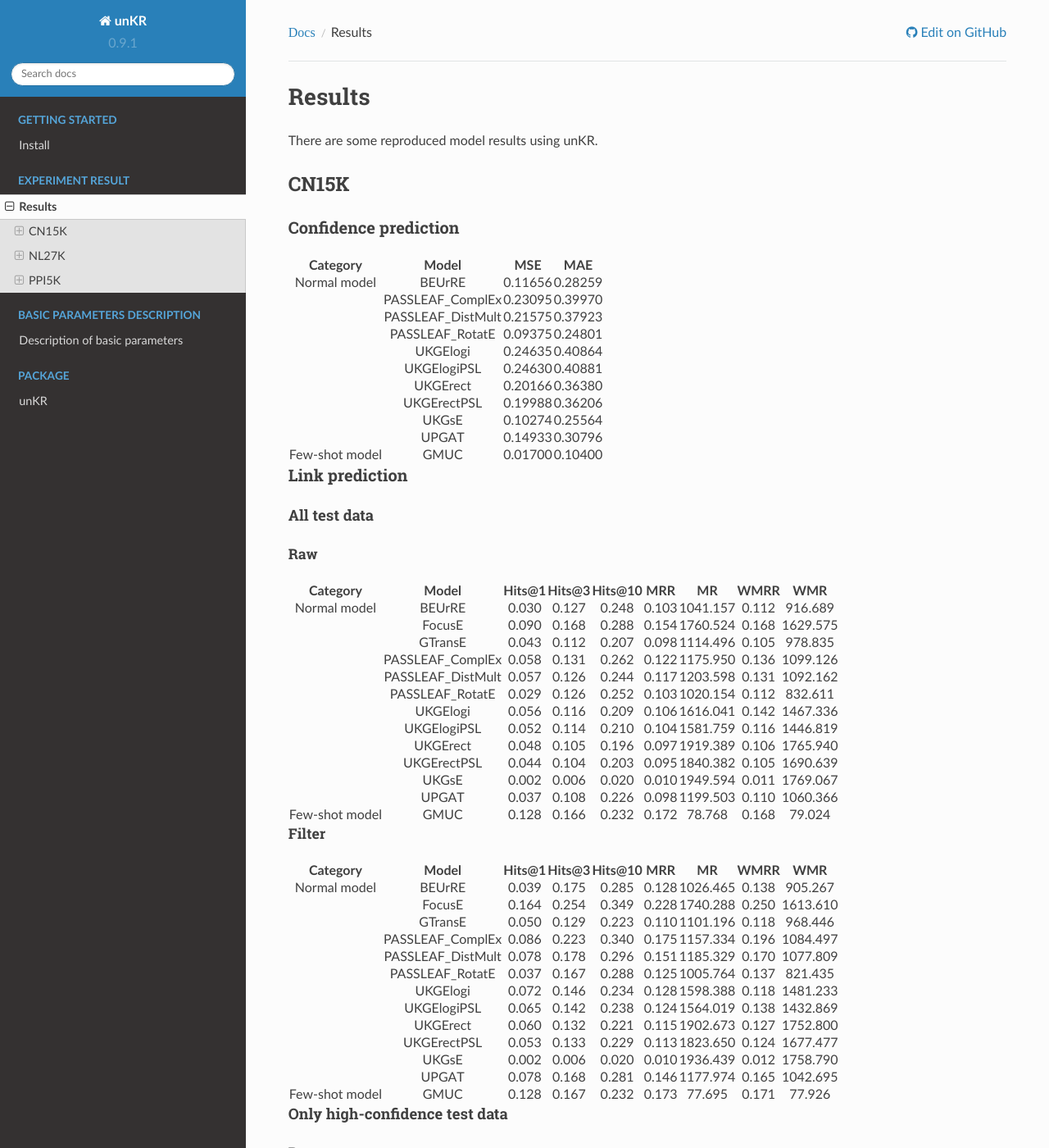
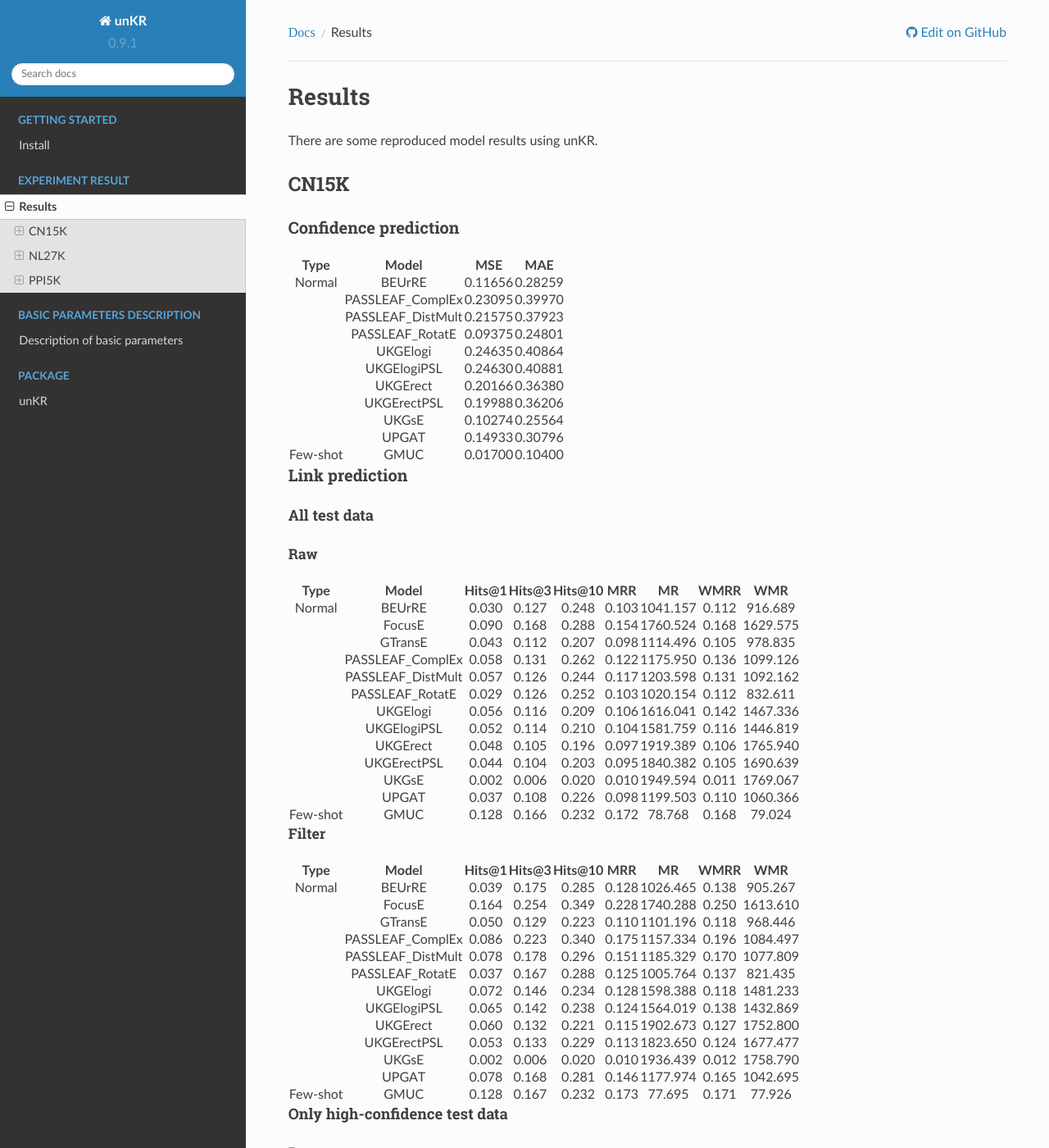
Before and after one commit to seucoin/unKR, a Sphinx documentation site: the page built from docs/source/result.md, in a window 1280 px wide and 1400 px high. Shown: the whole window at 82% size. Built offline with Sphinx 7.4.7 and the Read the Docs theme 2.0.0, drawn with Linux system fonts in a browser that asks for light colours; pages that are not in the unit, such as notebooks, are missing from menus; some of the changed text lies outside the part shown.

Commit message:
update result

```diff
--- a/docs/source/result.md
+++ b/docs/source/result.md
@@ -7,7 +7,7 @@ There are some reproduced model results using unKR.
 <table>
     <thead>
     <tr>
-        <th>Category</th>
+        <th>Type</th>
         <th>Model</th>
         <th>MSE</th>
         <th>MAE</th>
@@ -15,7 +15,7 @@ There are some reproduced model results using unKR.
     </thead>
     <tbody align="center" valign="center">
     <tr>
-        <td rowspan="10">Normal model</td>
+        <td rowspan="10">Normal</td>
         <td>BEUrRE</td>
         <td>0.11656 </td>
         <td>0.28259 </td>
@@ -66,7 +66,7 @@ There are some reproduced model results using unKR.
         <td>0.30796 </td>
     </tr>
     <tr>
-        <td>Few-shot model</td>
+        <td>Few-shot</td>
         <td>GMUC</td>
         <td>0.01700 </td>
         <td>0.10400</td>
@@ -82,7 +82,7 @@ There are some reproduced model results using unKR.
 <table>
     <thead>
     <tr>
-        <th>Category</th>
+        <th>Type</th>
         <th>Model</th>
         <th>Hits@1</th>
         <th>Hits@3</th>
@@ -95,7 +95,7 @@ There are some reproduced model results using unKR.
     </thead>
     <tbody align="center" valign="center">
     <tr>
-        <td rowspan="12">Normal model</td>
+        <td rowspan="12">Normal</td>
         <td>BEUrRE</td>
         <td>0.030 </td>
         <td>0.127 </td>
@@ -216,7 +216,7 @@ There are some reproduced model results using unKR.
         <td>1060.366  </td>
     </tr>
     <tr>
-        <td>Few-shot model</td>
+        <td>Few-shot</td>
         <td>GMUC</td>
         <td>0.128 </td>
         <td>0.166 </td>
@@ -233,7 +233,7 @@ There are some reproduced model results using unKR.
 <table>
     <thead>
         <tr>
-            <th>Category</th>
+            <th>Type</th>
             <th>Model</th>
             <th>Hits@1</th>
             <th>Hits@3</th>
@@ -246,7 +246,7 @@ There are some reproduced model results using unKR.
     </thead>
     <tbody align="center" valign="center">
         <tr>
-            <td rowspan="12">Normal model</td>
+            <td rowspan="12">Normal</td>
             <td>BEUrRE</td>
             <td>0.039 </td>
             <td>0.175 </td>
@@ -367,7 +367,7 @@ There are some reproduced model results using unKR.
             <td>1042.695  </td>
         </tr>
         <tr>
-            <td>Few-shot model</td>
+            <td>Few-shot</td>
             <td>GMUC</td>
             <td>0.128 </td>
             <td>0.167 </td>
@@ -387,7 +387,7 @@ There are some reproduced model results using unKR.
 <table>
     <thead>
         <tr>
-            <th>Category</th>
+            <th>Type</th>
             <th>Model</th>
             <th>Hits@1</th>
             <th>Hits@3</th>
@@ -398,7 +398,7 @@ There are some reproduced model results using unKR.
     </thead>
     <tbody align="center" valign="center">
         <tr>
-            <td rowspan="12">Normal model</td>
+            <td rowspan="12">Normal</td>
             <td>BEUrRE</td>
             <td>0.011 </td>
             <td>0.130 </td>
@@ -495,7 +495,7 @@ There are some reproduced model results using unKR.
             <td>1082.818 </td>
         </tr>
         <tr>
-            <td>Few-shot model</td>
+            <td>Few-shot</td>
             <td>GMUC</td>
             <td>0.002 </td>
             <td>0.008 </td>
@@ -510,7 +510,7 @@ There are some reproduced model results using unKR.
 <table>
     <thead>
         <tr>
-            <th>Category</th>
+            <th>Type</th>
             <th>Model</th>
             <th>Hits@1</th>
             <th>Hits@3</th>
@@ -521,7 +521,7 @@ There are some reproduced model results using unKR.
     </thead>
     <tbody align="center" valign="center">
         <tr>
-            <td rowspan="12">Normal model</td>
+            <td rowspan="12">Normal</td>
             <td>BEUrRE</td>
             <td>0.017 </td>
             <td>0.188 </td>
@@ -618,7 +618,7 @@ There are some reproduced model results using unKR.
             <td>1067.621 </td>
         </tr>
         <tr>
-            <td>Few-shot model</td>
+            <td>Few-shot</td>
             <td>GMUC</td>
             <td>0.002 </td>
             <td>0.008 </td>
@@ -636,7 +636,7 @@ There are some reproduced model results using unKR.
 <table>
     <thead>
         <tr>
-            <th>Category</th>
+            <th>Type</th>
             <th>Model</th>
             <th>MSE</th>
             <th>MAE </th>
@@ -644,7 +644,7 @@ There are some reproduced model results using unKR.
     </thead>
     <tbody align="center" valign="center">
         <tr>
-            <td rowspan="10">Normal model</td>
+            <td rowspan="10">Normal</td>
             <td>BEUrRE</td>
             <td>0.08920 </td>
             <td>0.22194  </td>
@@ -695,7 +695,7 @@ There are some reproduced model results using unKR.
             <td>0.10107  </td>
         </tr>
         <tr>
-            <td rowspan="2">Few-shot model</td>
+            <td rowspan="2">Few-shot</td>
             <td>GMUC</td>
             <td>0.01300 </td>
             <td>0.08200  </td>
@@ -717,7 +717,7 @@ There are some reproduced model results using unKR.
 <table>
     <thead>
         <tr>
-            <th>Category</th>
+            <th>Type</th>
             <th>Model</th>
             <th>Hits@1</th>
             <th>Hits@3</th>
@@ -730,7 +730,7 @@ There are some reproduced model results using unKR.
     </thead>
     <tbody align="center" valign="center">
         <tr>
-            <td rowspan="12">Normal model</td>
+            <td rowspan="12">Normal</td>
             <td>BEUrRE</td>
             <td>0.086 </td>
             <td>0.237 </td>
@@ -851,7 +851,7 @@ There are some reproduced model results using unKR.
             <td>141.358  </td>
         </tr>
         <tr>
-            <td rowspan="2">Few-shot model</td>
+            <td rowspan="2">Few-shot</td>
             <td>GMUC</td>
             <td>0.287 </td>
             <td>0.409 </td>
@@ -878,7 +878,7 @@ There are some reproduced model results using unKR.
 <table>
     <thead>
         <tr>
-            <th>Category</th>
+            <th>Type</th>
             <th>Model</th>
             <th>Hits@1</th>
             <th>Hits@3</th>
@@ -891,7 +891,7 @@ There are some reproduced model results using unKR.
     </thead>
     <tbody align="center" valign="center">
         <tr>
-            <td rowspan="12">Normal model</td>
+            <td rowspan="12">Normal</td>
             <td>BEUrRE</td>
             <td>0.117 </td>
             <td>0.307 </td>
@@ -1012,7 +1012,7 @@ There are some reproduced model results using unKR.
             <td>93.692  </td>
         </tr>
         <tr>
-            <td rowspan="2">Few-shot model</td>
+            <td rowspan="2">Few-shot</td>
             <td>GMUC</td>
             <td>0.344 </td>
             <td>0.462 </td>
@@ -1041,7 +1041,7 @@ There are some reproduced model results using unKR.
 <table>
     <thead>
         <tr>
-            <th>Category</th>
+            <th>Type</th>
             <th>Model</th>
             <th>Hits@1</th>
             <th>Hits@3</th>
@@ -1052,7 +1052,7 @@ There are some reproduced model results using unKR.
     </thead>
     <tbody align="center" valign="center">
         <tr>
-            <td rowspan="12">Normal model</td>
+            <td rowspan="12">Normal</td>
             <td>BEUrRE</td>
             <td>0.115 </td>
             <td>0.295 </td>
@@ -1149,7 +1149,7 @@ There are some reproduced model results using unKR.
             <td>114.658 </td>
         </tr>
         <tr>
-            <td rowspan="2">Few-shot model</td>
+            <td rowspan="2">Few-shot</td>
             <td>GMUC</td>
             <td>0.281 </td>
             <td>0.400 </td>
@@ -1172,7 +1172,7 @@ There are some reproduced model results using unKR.
 <table>
     <thead>
         <tr>
-            <th>Category</th>
+            <th>Type</th>
             <th>Model</th>
             <th>Hits@1</th>
             <th>Hits@3</th>
@@ -1183,7 +1183,7 @@ There are some reproduced model results using unKR.
     </thead>
     <tbody align="center" valign="center">
         <tr>
-            <td rowspan="12">Normal model</td>
+            <td rowspan="12">Normal</td>
             <td>BEUrRE</td>
             <td>0.156 </td>
             <td>0.385 </td>
@@ -1280,7 +1280,7 @@ There are some reproduced model results using unKR.
             <td>69.120 </td>
         </tr>
         <tr>
-            <td rowspan="2">Few-shot model</td>
+            <td rowspan="2">Few-shot</td>
             <td>GMUC</td>
             <td>0.335 </td>
             <td>0.465 </td>
@@ -1305,7 +1305,7 @@ There are some reproduced model results using unKR.
 <table>
     <thead>
         <tr>
-            <th>Category</th>
+            <th>Type</th>
             <th>Model</th>
             <th>MSE</th>
             <th>MAE </th>
@@ -1313,7 +1313,7 @@ There are some reproduced model results using unKR.
     </thead>
     <tbody align="center" valign="center">
         <tr>
-            <td rowspan="10">Normal model</td>
+            <td rowspan="10">Normal</td>
             <td>BEUrRE</td>
             <td>0.03662 </td>
             <td>0.15800  </td>
@@ -1374,7 +1374,7 @@ There are some reproduced model results using unKR.
 <table>
     <thead>
         <tr>
-            <th>Category</th>
+            <th>Type</th>
             <th>Model</th>
             <th>Hits@1</th>
             <th>Hits@3</th>
@@ -1387,7 +1387,7 @@ There are some reproduced model results using unKR.
     </thead>
     <tbody align="center" valign="center">
         <tr>
-            <td rowspan="12">Normal model</td>
+            <td rowspan="12">Normal</td>
             <td>BEUrRE</td>
             <td>0.000 </td>
             <td>0.025 </td>
@@ -1515,7 +1515,7 @@ There are some reproduced model results using unKR.
 <table>
     <thead>
         <tr>
-            <th>Category</th>
+            <th>Type</th>
             <th>Model</th>
             <th>Hits@1</th>
             <th>Hits@3</th>
@@ -1528,7 +1528,7 @@ There are some reproduced model results using unKR.
     </thead>
     <tbody align="center" valign="center">
         <tr>
-            <td rowspan="12">Normal model</td>
+            <td rowspan="12">Normal</td>
             <td>BEUrRE</td>
             <td>0.000 </td>
             <td>0.790 </td>
@@ -1657,7 +1657,7 @@ There are some reproduced model results using unKR.
 <table>
     <thead>
         <tr>
-            <th>Category</th>
+            <th>Type</th>
             <th>Model</th>
             <th>Hits@1</th>
             <th>Hits@3</th>
@@ -1668,7 +1668,7 @@ There are some reproduced model results using unKR.
     </thead>
     <tbody align="center" valign="center">
         <tr>
-            <td rowspan="12">Normal model</td>
+            <td rowspan="12">Normal</td>
             <td>BEUrRE</td>
             <td>0.000 </td>
             <td>0.043 </td>
@@ -1771,7 +1771,7 @@ There are some reproduced model results using unKR.
 <table>
     <thead>
         <tr>
-            <th>Category</th>
+            <th>Type</th>
             <th>Model</th>
             <th>Hits@1</th>
             <th>Hits@3</th>
@@ -1782,7 +1782,7 @@ There are some reproduced model results using unKR.
     </thead>
     <tbody align="center" valign="center">
         <tr>
-            <td rowspan="12">Normal model</td>
+            <td rowspan="12">Normal</td>
             <td>BEUrRE</td>
             <td>0.001 </td>
             <td>0.956 </td>
```
